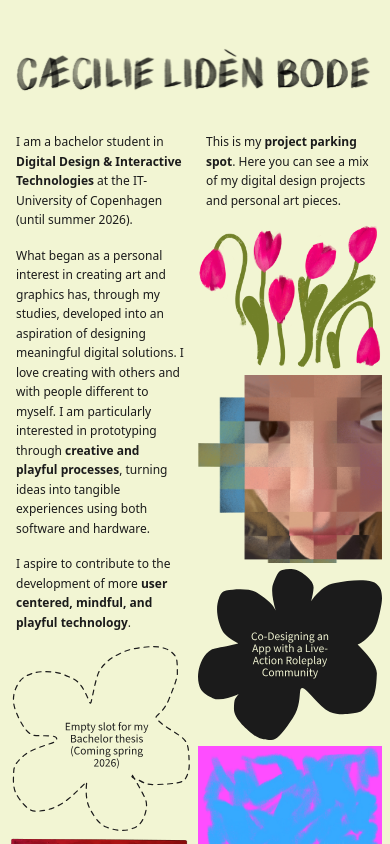
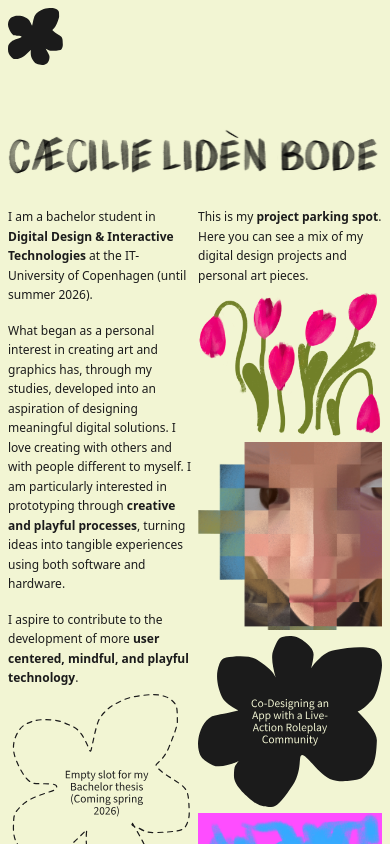
Before and after one commit to mikasenghaas/caecilieliden, a Next.js app: page / in a window 390 px wide. Shown: the top 844 px of the page. Built offline with nearby package versions, Linux system fonts and the light colour scheme; a web font is replaced by a local one.

Commit message:
mobile flowerlink + spacing

```diff
--- a/app/components/flower-link.tsx
+++ b/app/components/flower-link.tsx
@@ -18,17 +18,17 @@ export default function FlowerLink({ theme = "light" }: FlowerLinkProps) {
   return (
     <Link
       href="/"
-      className={`hidden lg:block fixed top-4 left-4 z-50 transition-transform duration-300 ${
+      className={`block w-fit relative lg:fixed mb-4 lg:m-0 lg:top-4 lg:left-4 z-50 lg:transition-transform lg:duration-300 ${
         isHome
-          ? "rotate-0 hover:rotate-12"
-          : "rotate-12 hover:rotate-0"
+          ? "lg:rotate-0 lg:hover:rotate-12"
+          : "lg:rotate-12 lg:hover:rotate-0"
       }`}
     >
       <Image
         src={flowerIcon}
         alt="Home"
         width={55}
-        height={58}
+        height={55}
         priority
       />
     </Link>
--- a/app/components/header.tsx
+++ b/app/components/header.tsx
@@ -7,7 +7,7 @@ export default function Header() {
       <Image
         src={caecilieSvg}
         alt="Caecilie Lidèn Bode"
-        className="w-full px-2 sm:px-0 sm:max-w-md md:max-w-lg"
+        className="w-full sm:max-w-md md:max-w-lg"
         priority
       />
     </header>
--- a/app/components/text-block.tsx
+++ b/app/components/text-block.tsx
@@ -5,7 +5,7 @@ interface TextBlockProps {
 
 export default function TextBlock({ children, className = "" }: TextBlockProps) {
   return (
-    <div className={`p-2 sm:p-4 text-xs sm:text-sm leading-relaxed break-inside-avoid mb-1.5 sm:mb-5 lg:mb-6 ${className}`}>
+    <div className={`sm:p-4 text-xs sm:text-sm leading-relaxed break-inside-avoid mb-1.5 sm:mb-5 lg:mb-6 ${className}`}>
       {children}
     </div>
   );
--- a/app/page.tsx
+++ b/app/page.tsx
@@ -15,9 +15,8 @@ export default function Home() {
   return (
     <div className="min-h-screen">
       <CustomCursor />
-      <FlowerLink />
-
-      <main className="max-w-6xl mx-auto px-2 sm:px-6 md:px-12">
+      <main className="max-w-6xl mx-auto p-2 sm:px-6 md:px-12">
+        <FlowerLink />
         <Header />
 
         {/* 2-Column Layout (below lg) */}
```
